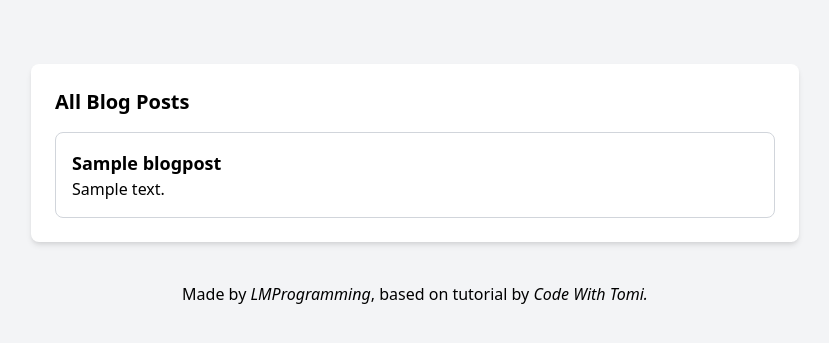
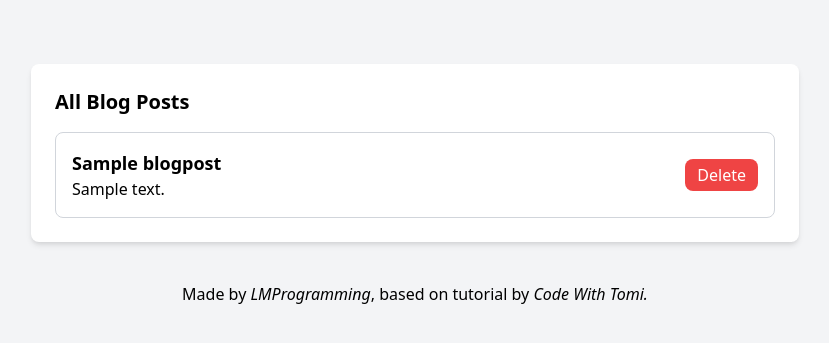
Before and after one commit to lmProgramming/youtube-to-blog-ai-generator, a Django app: page /blog-list in a window 1280 px wide. Shown: the part 64-407 px from the top of the page, without its empty margins (225-1054 px from the left). Run offline with Django 5.2, Linux system fonts and the light colour scheme; a user stored in the database is signed in; tables that the repository leaves empty hold one stand-in row (values such as "Sample post").

Commit message:
added deleting to blog-list

```diff
--- a/backend/blog_generator/urls.py
+++ b/backend/blog_generator/urls.py
@@ -12,4 +12,5 @@ urlpatterns: list[URLPattern] = [
     path('generate-blog', views.generate_blog, name='generate-blog'),
     path('blog-list', views.blog_list, name='blog-list'),
     path('blog-details/<int:pk>/', views.blog_details, name='blog-details'),
+    path('delete-blog/<int:pk>/', views.delete_blog, name='delete-blog'),
 ]
--- a/backend/blog_generator/views.py
+++ b/backend/blog_generator/views.py
@@ -153,6 +153,13 @@ def blog_details(request, pk) -> HttpResponse:
         return HttpResponse('Unauthorized', status=401)
     return render(request, 'blog-details.html', {'blog_post': blog_article_detail})
 
+def delete_blog(request, pk) -> HttpResponse:
+    blog_article: BlogPost = BlogPost.objects.get(id=pk)
+    if request.user != blog_article.author:
+        return HttpResponse('Unauthorized', status=401)
+    blog_article.delete()
+    return redirect('/blog-list')
+
 def user_login(request) -> HttpResponse:
     if request.method == "POST":
         username = request.POST.get('username')
--- a/backend/templates/all-blogs.html
+++ b/backend/templates/all-blogs.html
@@ -21,12 +21,20 @@
                 <h2 class="text-xl mb-4 font-semibold">All Blog Posts</h2>
                 <div class="space-y-4">
                     {% for blog in blog_posts %}
-                    <a href="blog-details/{{blog.id}}">
-                        <div class="border border-gray-300 p-4 rounded-lg">
-                            <h3 class="text-lg font-semibold">{{blog.blog_title}}</h3>
-                            <p>{{blog.content|truncatechars:80}}</p>
-                        </div>
-                    </a>
+                    <div class="flex justify-between items-center border border-gray-300 p-4 rounded-lg">
+                        <a href="blog-details/{{blog.id}}">
+                            <div>
+                                <h3 class="text-lg font-semibold">{{blog.blog_title}}</h3>
+                                <p>{{blog.content|truncatechars:80}}</p>
+                            </div>
+                        </a>
+                        <form action="{% url 'delete-blog' blog.id %}" method="post" class="inline-block">
+                            {% csrf_token %}
+                            <button type="submit" class="ml-4 bg-red-500 text-white px-3 py-1 rounded-lg hover:bg-red-700">
+                                Delete
+                            </button>
+                        </form>
+                    </div>
                     {% endfor %}
                 </div>
              </section>
```
